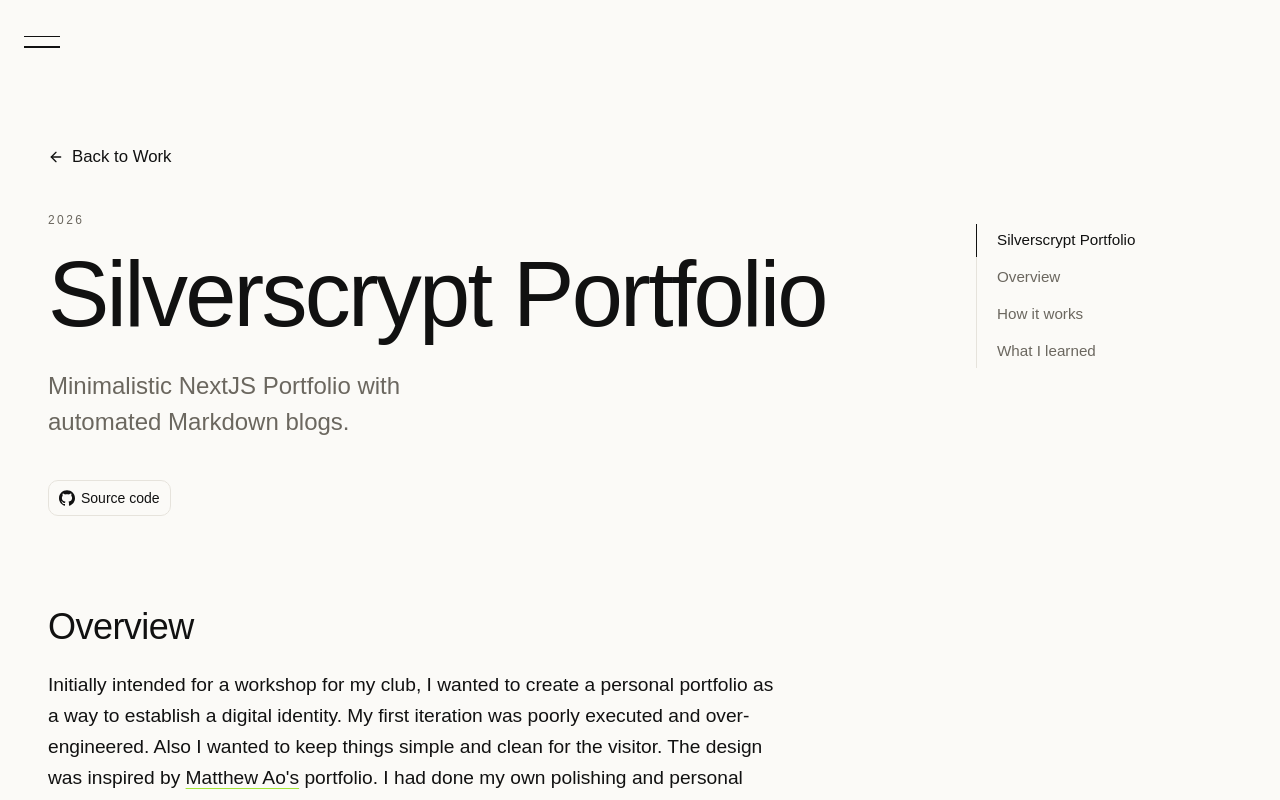
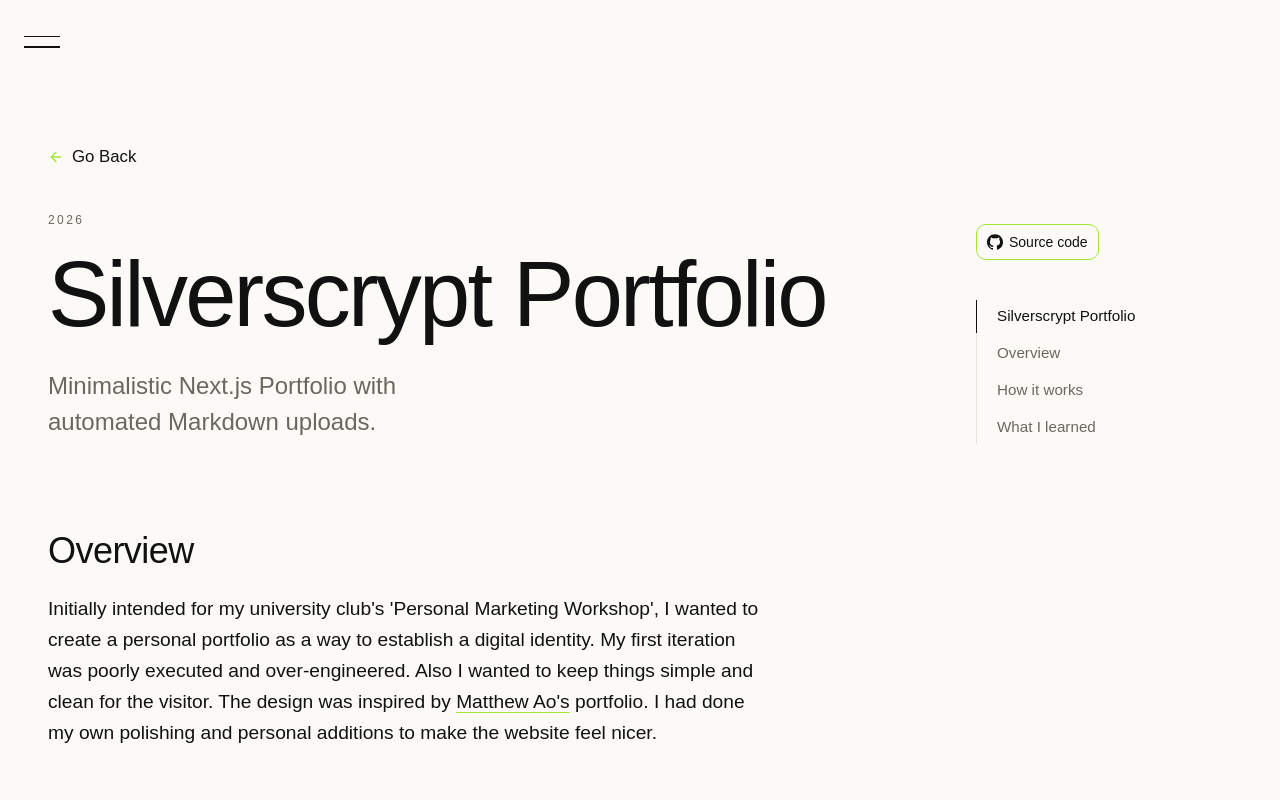
Before and after one commit to Silverscrypt/silverscrypt-portfolio, a Next.js app: page /work/silverscrypt-portfolio in a window 1280 px wide. Shown: the top 800 px of the page. Built offline with nearby package versions, Linux system fonts and the light colour scheme; a web font is replaced by a local one.

Commit message:
polished

```diff
--- a/app/globals.css
+++ b/app/globals.css
@@ -219,7 +219,7 @@
   }
 
   .page-actions {
-    @apply mt-10;
+    @apply mt-10 flex flex-wrap gap-3;
   }
 
   /* ---------- Hero (home) ---------- */
@@ -357,11 +357,11 @@
   /* ---------- Entry list (Work and Writing rows) ---------- */
 
   .entry-list {
-    @apply border-b;
+    @apply relative border-b;
   }
 
   .entry {
-    @apply border-t;
+    @apply relative border-t;
     --entry-pad: clamp(1.75rem, 4vw, 2.5rem);
   }
 
@@ -408,12 +408,26 @@
     transition: transform 0.4s var(--ease-out);
   }
 
-  /* Colored line that sweeps across the top edge of a linked row. */
-  .entry-link::after {
-    @apply absolute inset-x-0 -top-px h-[1.5px] bg-brand content-[''];
+  /* Colored lines over the dividers above and below a linked row. One line
+     per divider: each item draws the one above it, the list draws the last
+     one. A divider lights up when the row on either side is active, so
+     moving between neighbouring rows keeps the shared divider lit and only
+     the outer edges sweep in and out. Drawn on the list item, not the link,
+     so the lines also span the GitHub button's column. */
+  .entry::before,
+  .entry-list::after {
+    @apply pointer-events-none absolute inset-x-0 h-[1.5px] bg-brand content-[''];
     transform: scaleX(0);
     transform-origin: left;
     transition: transform 0.6s var(--ease);
+  }
+
+  .entry::before {
+    @apply -top-px;
+  }
+
+  .entry-list::after {
+    @apply -bottom-px;
   }
 
   .entry-link:focus-visible {
@@ -421,13 +435,17 @@
   }
 
   .entry-link:focus-visible .entry-marker,
-  .entry-link:focus-visible::after {
+  .entry:has(> .entry-link:focus-visible)::before,
+  .entry:has(> .entry-link:focus-visible) + .entry::before,
+  .entry-list:has(> .entry:last-child > .entry-link:focus-visible)::after {
     transform: none;
   }
 
   @media (hover: hover) {
     .entry-link:hover .entry-marker,
-    .entry-link:hover::after {
+    .entry:has(> .entry-link:hover)::before,
+    .entry:has(> .entry-link:hover) + .entry::before,
+    .entry-list:has(> .entry:last-child > .entry-link:hover)::after {
       transform: none;
     }
 
@@ -560,8 +578,9 @@
     font-size: 1.05rem;
   }
 
+  /* Colored arrow: an icon, so 3:1 contrast is enough. */
   .post-back-link svg {
-    @apply size-4 flex-none;
+    @apply size-4 flex-none text-brand;
     transition: transform 0.4s var(--ease-out);
   }
 
@@ -592,9 +611,14 @@
     @apply min-w-0;
   }
 
-  /* Sidebar only where there's room for it beside the article. */
-  .toc {
+  /* Sidebar (project links + contents) only where there's room for it beside
+     the article. Below that, the links stay under the intro. */
+  .post-aside {
     @apply hidden;
+  }
+
+  .post-aside-actions {
+    @apply grid justify-items-start gap-2.5;
   }
 
   @media (min-width: 1100px) {
@@ -610,9 +634,14 @@
       grid-column: 2;
     }
 
+    /* The sidebar has the links, so they aren't repeated under the intro. */
+    .post-layout:has(.post-aside-actions) .page-actions {
+      @apply hidden;
+    }
+
     /* Sticks at exactly where it starts, so it never shifts on scroll. */
-    .toc {
-      @apply sticky block w-64 justify-self-end overflow-y-auto;
+    .post-aside {
+      @apply sticky grid w-64 content-start gap-10 justify-self-end overflow-y-auto;
       grid-column: 3;
       top: calc(var(--page-top) + var(--toc-drop));
       margin-top: var(--toc-drop);
@@ -990,7 +1019,8 @@
   .menu-aside-link::after,
   .entry-text,
   .entry-marker,
-  .entry-link::after {
+  .entry::before,
+  .entry-list::after {
     transition: none;
   }
 }
--- a/app/work/[slug]/page.tsx
+++ b/app/work/[slug]/page.tsx
@@ -1,5 +1,7 @@
 import { cn } from "cn";
+import { ArrowUpRight } from "lucide-react";
 import type { Metadata } from "next";
+import type { ReactNode } from "react";
 import Image from "next/image";
 import { notFound } from "next/navigation";
 import { Article } from "@/components/article";
@@ -24,6 +26,20 @@ export async function generateMetadata({
   return project ? { title: project.title, description: project.summary } : {};
 }
 
+// A real link styled as a button, so it's announced as a link.
+function ProjectLink({ href, children }: { href: string; children: ReactNode }) {
+  return (
+    <a
+      className={cn(buttonVariants({ variant: "outline", size: "lg" }), "border-brand")}
+      href={href}
+      target="_blank"
+      rel="noreferrer"
+    >
+      {children}
+    </a>
+  );
+}
+
 export default async function ProjectPage({
   params,
 }: PageProps<"/work/[slug]">) {
@@ -40,17 +56,21 @@ export default async function ProjectPage({
       title={project.title}
       intro={project.summary}
       actions={
-        project.repo && (
-          // A real link styled as a button, so it's announced as a link.
-          <a
-            className={cn(buttonVariants({ variant: "outline", size: "lg" }))}
-            href={project.repo}
-            target="_blank"
-            rel="noreferrer"
-          >
-            <GithubIcon />
-            {work.repoLabel}
-          </a>
+        (project.repo || project.site) && (
+          <>
+            {project.site && (
+              <ProjectLink href={project.site}>
+                <ArrowUpRight aria-hidden="true" />
+                {work.siteLabel}
+              </ProjectLink>
+            )}
+            {project.repo && (
+              <ProjectLink href={project.repo}>
+                <GithubIcon />
+                {work.repoLabel}
+              </ProjectLink>
+            )}
+          </>
         )
       }
       media={
--- a/components/article.tsx
+++ b/components/article.tsx
@@ -14,7 +14,8 @@ type ArticleProps = {
   eyebrow: string;
   title: string;
   intro: string;
-  /** Buttons under the intro, e.g. a link to the source code. */
+  /** Links such as the source code. Shown under the intro, or above the
+   *  contents in the sticky sidebar where there's room for one. */
   actions?: ReactNode;
   /** Shown between the header and the body, e.g. a cover image. */
   media?: ReactNode;
@@ -61,10 +62,13 @@ export function Article({
           <BackLink href={backHref} label={backLabel} />
         </div>
       </article>
-      <TableOfContents
-        items={[{ id: TITLE_ID, text: title, level: 2 }, ...getHeadings(markdown)]}
-        label={tocLabel}
-      />
+      <aside className="post-aside">
+        {actions && <div className="post-aside-actions">{actions}</div>}
+        <TableOfContents
+          items={[{ id: TITLE_ID, text: title, level: 2 }, ...getHeadings(markdown)]}
+          label={tocLabel}
+        />
+      </aside>
     </div>
   );
 }
--- a/components/entry-list.tsx
+++ b/components/entry-list.tsx
@@ -59,7 +59,7 @@ export function EntryList({
           {/* A sibling of the row, since a link can't contain another link. */}
           {entry.repo && (
             <a
-              className={cn(buttonVariants({ variant: "outline", size: "icon-lg" }), "entry-repo")}
+              className={cn(buttonVariants({ variant: "outline", size: "icon-lg" }), "border-brand", "entry-repo")}
               href={entry.repo}
               target="_blank"
               rel="noreferrer"
--- a/content/work/silverscrypt-portfolio.md
+++ b/content/work/silverscrypt-portfolio.md
@@ -1,6 +1,6 @@
 ---
 title: Silverscrypt Portfolio
-summary: Minimalistic NextJS Portfolio with automated Markdown blogs.
+summary: Minimalistic Next.js Portfolio with automated Markdown uploads.
 date: 2026-11-01
 period: 2026
 repo: https://github.com/Silverscrypt/silverscrypt-portfolio
@@ -11,7 +11,7 @@ repo: https://github.com/Silverscrypt/silverscrypt-portfolio
 
 ## Overview
 
-Initially intended for a workshop for my club, I wanted to create a personal portfolio as a way to establish a digital identity. My first iteration was poorly executed and over-engineered. Also I wanted to keep things simple and clean for the visitor. The design was inspired by [Matthew Ao's](https://matthewao.com/) portfolio. I had done my own polishing and personal additions to make the website feel nicer.
+Initially intended for my university club's 'Personal Marketing Workshop', I wanted to create a personal portfolio as a way to establish a digital identity. My first iteration was poorly executed and over-engineered. Also I wanted to keep things simple and clean for the visitor. The design was inspired by [Matthew Ao's](https://matthewao.com/) portfolio. I had done my own polishing and personal additions to make the website feel nicer.
 
 ## How it works
 
--- a/lib/content.ts
+++ b/lib/content.ts
@@ -45,11 +45,13 @@ export const elsewhere: NavItem[] = [
 export const work = {
   eyebrow: "Selected projects",
   title: "Work",
-  intro: "A few things I've designed and built.",
-  backLabel: "Back to Work",
+  intro: "A Collection of Notable Projects I've Built.",
+  backLabel: "Go Back",
   tocLabel: "On this page",
   /** Label of the GitHub button on a project page. */
   repoLabel: "Source code",
+  /** Label of the button linking to a deployed project. */
+  siteLabel: "Live site",
   /** Accessible name of the GitHub icon button in the Work list. */
   repoListLabel: (title: string) => `${title} source code on GitHub`,
   // The projects themselves are the .md files in content/work.
@@ -58,7 +60,7 @@ export const work = {
 export const writing = {
   eyebrow: "Notes and essays",
   title: "Writing",
-  intro: "Notes on what I'm building and learning.",
+  intro: "My Spontaneous Blog of Appreciation.",
   backLabel: "Go Back",
   tocLabel: "On this page",
   // The posts themselves are the .md files in content/writing.
--- a/lib/projects.ts
+++ b/lib/projects.ts
@@ -11,6 +11,7 @@ import { optionalString, readMarkdownDir, toDate, type MarkdownFile } from "@/li
  *   date:     required, YYYY-MM-DD when it started (sorts the list)
  *   period:   optional label, e.g. "2026 to Present" (defaults to the year)
  *   repo:     optional source code URL, shown as a GitHub button
+ *   site:     optional URL of the deployed project, shown as a Live site button
  *   image:    optional cover image in /public, e.g. /images/work/space.png
  *   imageAlt: optional description of the cover image
  */
@@ -24,6 +25,7 @@ export type Project = {
   date: Date;
   period: string;
   repo?: string;
+  site?: string;
   image?: { src: string; alt: string };
   body: string;
 };
@@ -50,6 +52,7 @@ function toProject({ file, slug, data, body }: MarkdownFile): Project {
     date,
     period: optionalString(data.period) ?? String(date.getUTCFullYear()),
     repo: optionalString(data.repo),
+    site: optionalString(data.site),
     image: image ? { src: image, alt: optionalString(data.imageAlt) ?? "" } : undefined,
     body,
   };
```
